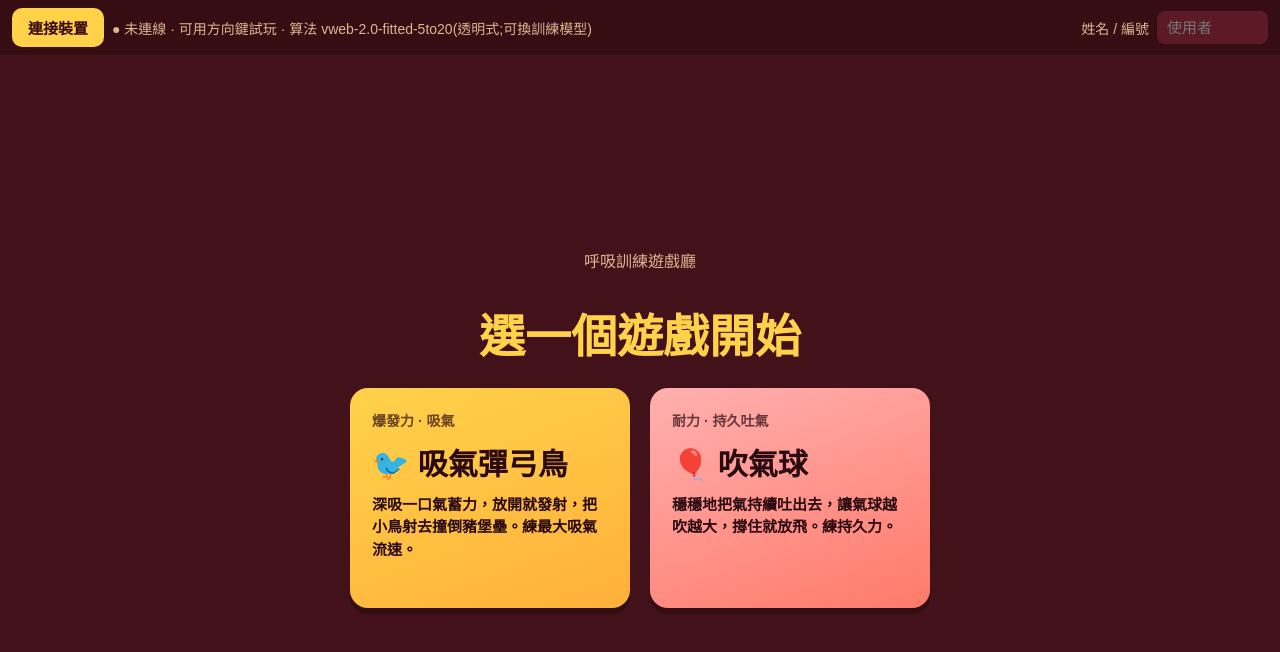
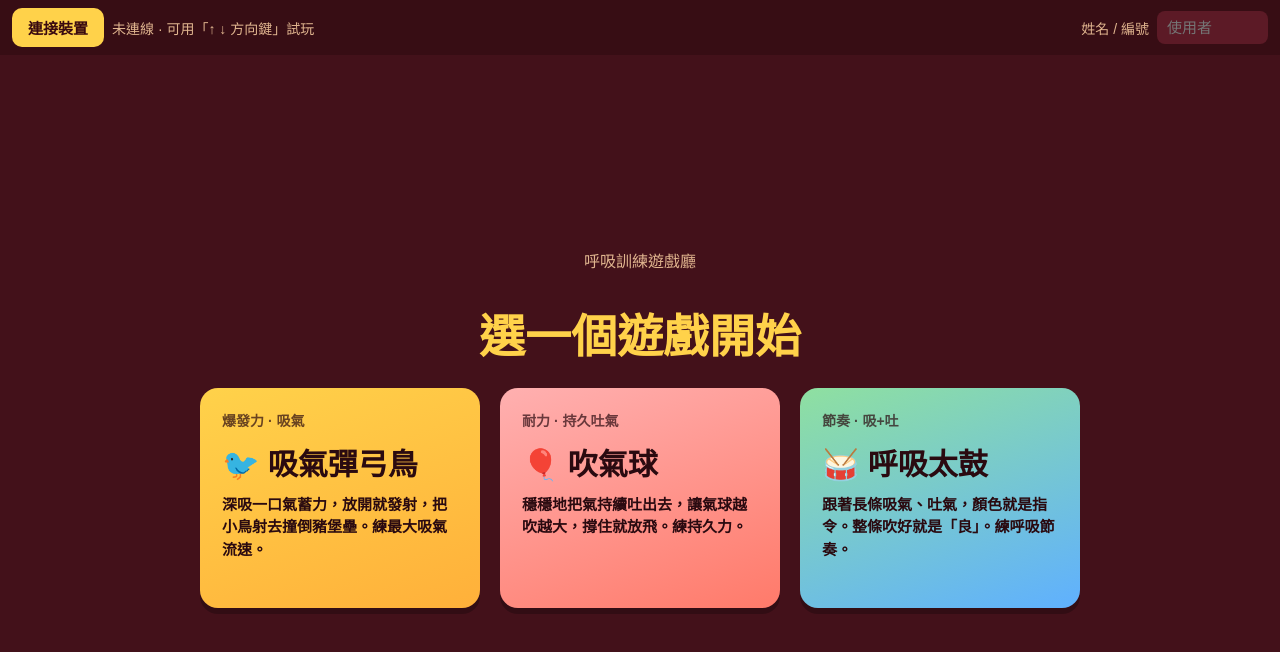
Before and after one commit to MoWay370/InhaleTraining_DEMO, a plain HTML site: page index.html in a window 1280 px wide. Drawn offline with Linux system fonts and the light colour scheme.

Commit message:
Update index.html

```diff
--- a/index.html
+++ b/index.html
@@ -43,6 +43,7 @@
   .card .tag{font-size:14px;font-weight:800;opacity:.7;}
   .card .desc{font-size:15px;line-height:1.5;font-weight:600;}
   .c1{background:linear-gradient(160deg,#ffd24a,#ffb03a);}
+  .c2{background:linear-gradient(160deg,#8fe0a0,#5fb0ff);}
   .c3{background:linear-gradient(160deg,#ffb0b0,#ff7a6a);}
   #bottom{margin-top:auto;}
   #bottom.hide{display:none;}
@@ -74,6 +75,11 @@
           <div class="big">🎈 吹氣球</div>
           <div class="desc">穩穩地把氣持續吐出去，讓氣球越吹越大，撐住就放飛。練持久力。</div>
         </div>
+        <div class="card c2" data-game="taiko">
+          <div class="tag">節奏 · 吸+吐</div>
+          <div class="big">🥁 呼吸太鼓</div>
+          <div class="desc">跟著長條吸氣、吐氣，顏色就是指令。整條吹好就是「良」。練呼吸節奏。</div>
+        </div>
       </div>
     </div>
   </div>
@@ -89,8 +95,9 @@
 import { analyze, parseFFTLine, status as algoStatus } from "./breath_algorithm.js";
 import angrybird from "./game_angrybird.js";
 import balloon from "./game_balloon.js";
+import taiko from "./game_taiko.js";
 
-const GAMES = { angrybird, balloon };
+const GAMES = { angrybird, balloon, taiko };
 const ONSET = 12;
 
 // ---------- 顏色(給遊戲用) ----------
```
